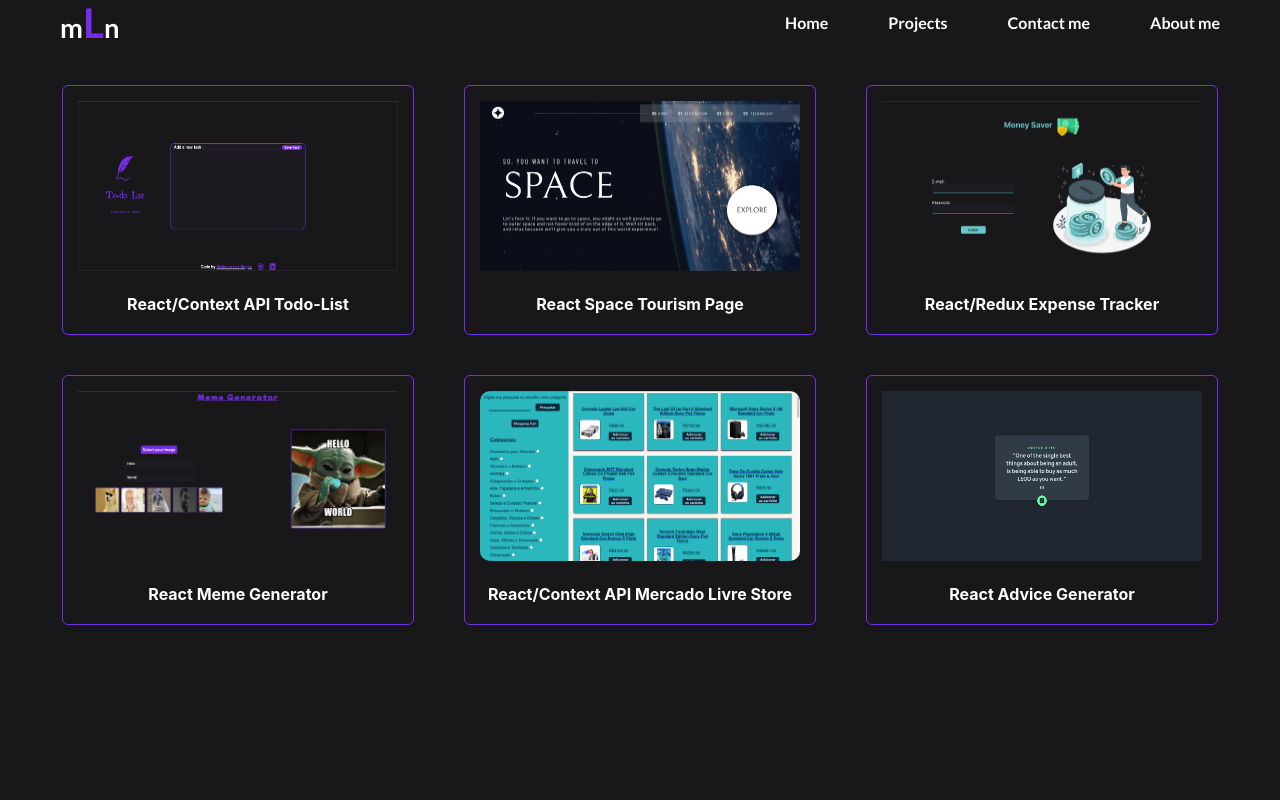
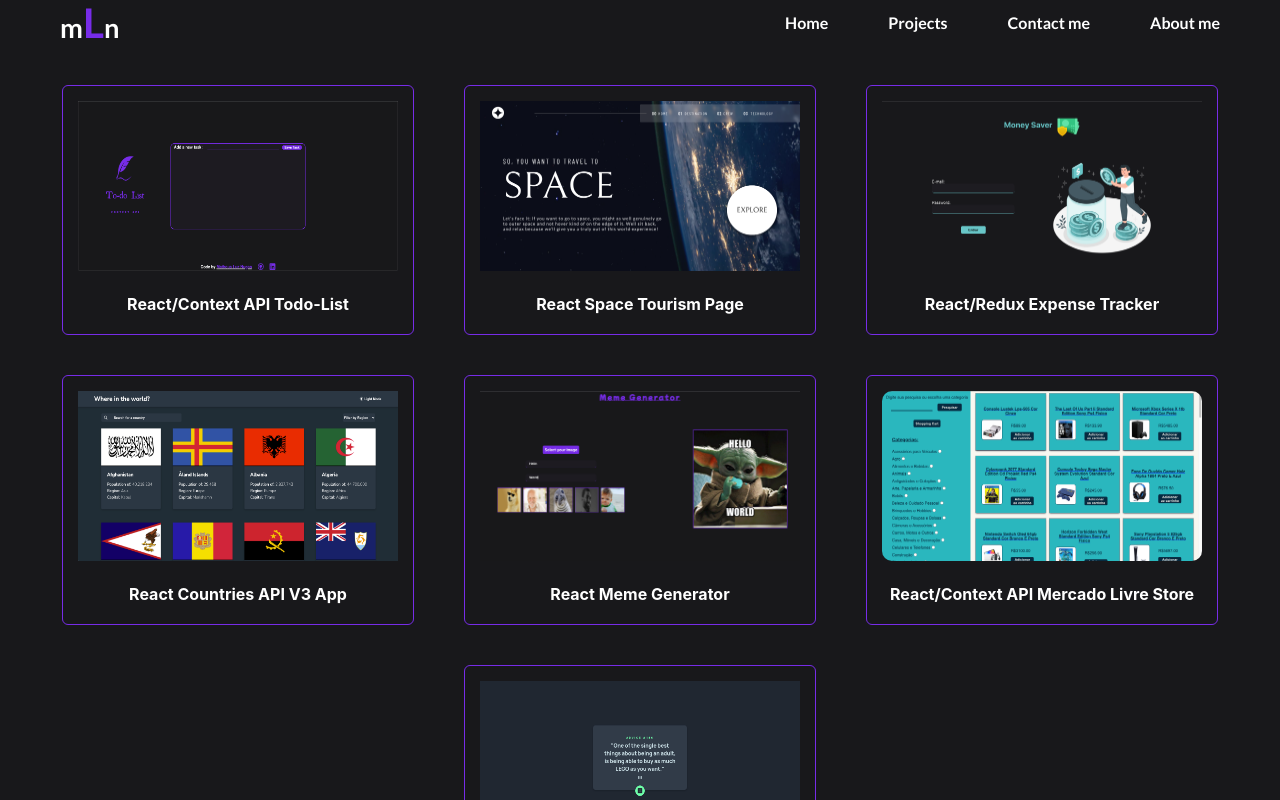
Before and after one commit to Matheusnugas/matheusnugas.github.io, a React (Create React App) app: page /projects in a window 1280 px wide. Shown: the top 800 px of the page. Built offline with nearby package versions, Linux system fonts and the light colour scheme; a web font is replaced by a local one.

Commit message:
added countries api project

```diff
--- a/src/pages/Projects.jsx
+++ b/src/pages/Projects.jsx
@@ -5,6 +5,7 @@ import memeGen from "../images/memeGen.png";
 import onlineStore from "../images/onlineStore.png";
 import adviceGenerator from "../images/adviceGenerator.png";
 import spaceTourism from "../images/spaceTourism.png";
+import countriesAPI from "../images/countriesAPI.png";
 import "./Projects.css";
 
 function Projects() {
@@ -26,6 +27,12 @@ function Projects() {
         <div className="projectDiv">
           <img src={walletImg} alt="projectImg" />
           <p>React/Redux Expense Tracker</p>
+        </div>
+      </a>
+      <a href="https://mlncountriesapp.vercel.app/">
+        <div className="projectDiv">
+          <img src={countriesAPI} alt="projectImg" />
+          <p>React Countries API V3 App</p>
         </div>
       </a>
       <a href="https://mlnmemegenerator.vercel.app/">
```
Also changed, not shown: src/images/countriesAPI.png (added).
